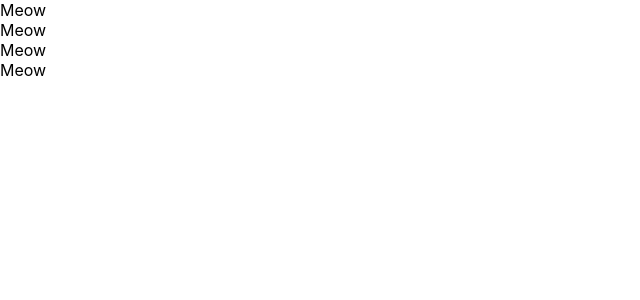
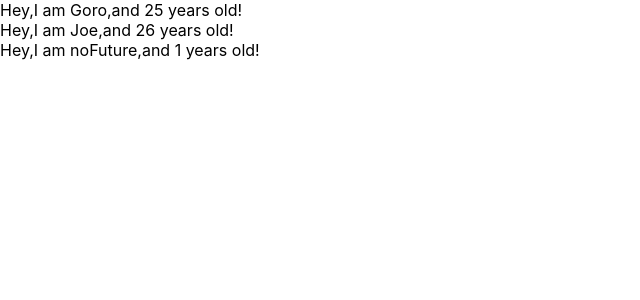
Before and after one commit to ryosk8/my-app, a React (Create React App) app: page / in a window 1280 px wide. Shown: the top 300 px of the page, without its empty margins (0-640 px from the left). Built offline with nearby package versions, Linux system fonts and the light colour scheme.

Commit message:
learn component props

```diff
--- a/src/App.js
+++ b/src/App.js
@@ -1,19 +1,30 @@
 function App() {
+  const profiles =[
+    {name:"Goro", age:25},
+    {name:"Joe", age:26},
+    {name:"noFuture"}
+  ]
   return (
     <div>
-      <Cat/>
-      <Cat/>
-      <Cat/>
-      <Cat/>
+    {
+      profiles.map((profile,index) => {
+        return <User name={profile.name} age={profile.age} key={index} />
+      })
+
+    }
+
     </div>
 
   );
 }
 
-const Cat =() =>{
+const User=(props) =>{
   return (
-    <div>Meow</div>
+    <div>Hey,I am {props.name},and {props.age} years old! </div>
   )
+}
+User.defaultProps ={
+  age:1
 }
 
 export default App;
```
